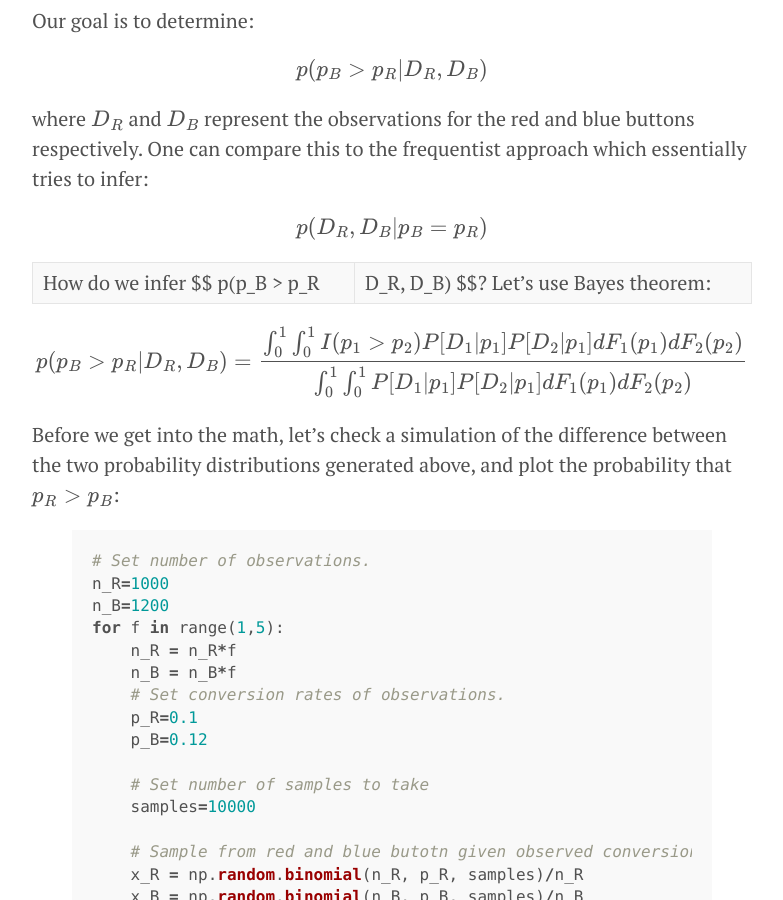
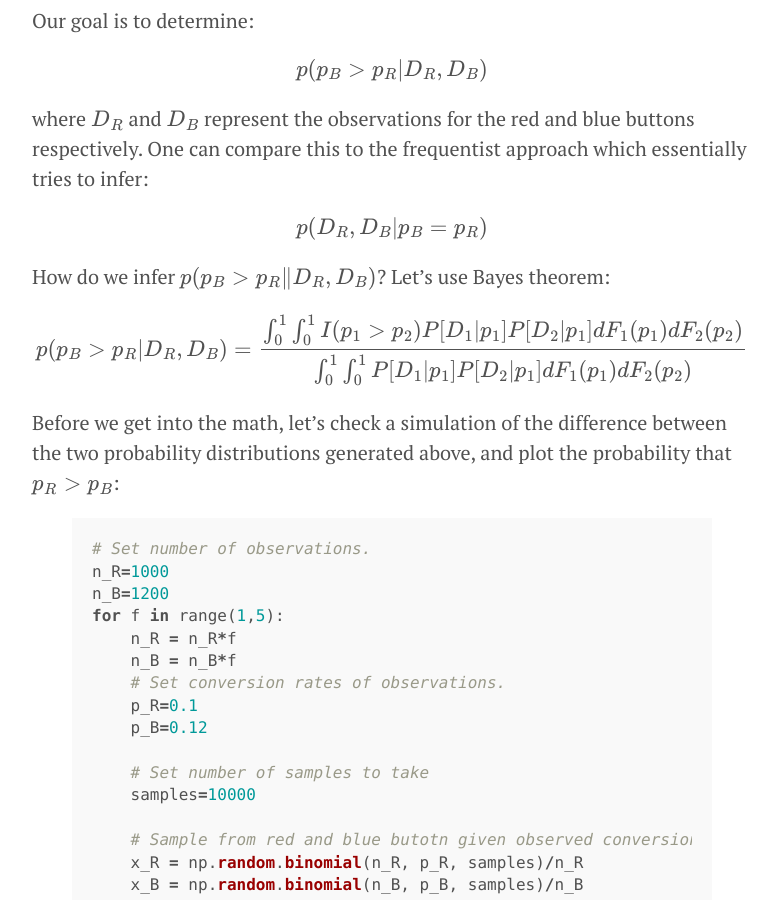
Before and after one commit to doriang102/doriang102.github.io, a Jekyll site: the page built from _posts/2017-05-28-hypothesis-testing.md, in a window 1280 px wide and 900 px high, scrolled down 8105 px. Shown: the whole window, without its empty margins (248-1031 px from the left). Built offline with Jekyll 4.4.1, drawn with Linux system fonts in a browser that asks for light colours; our own code applies the rules of GitHub Pages for plain Markdown files; formulas are drawn with MathJax 3.

```diff
--- a/_posts/2017-05-28-hypothesis-testing.md
+++ b/_posts/2017-05-28-hypothesis-testing.md
@@ -232,7 +232,7 @@ where $$D_R$$ and $$D_B$$ represent the observations for the red and blue button
 
 $$ p(D_R, D_B|p_B = p_R) $$
 
-How do we infer $$ p(p_B > p_R | D_R, D_B) $$? Let's use Bayes theorem:
+How do we infer $$ p(p_B > p_R \| D_R, D_B) $$? Let's use Bayes theorem:
 
 $$ p(p_B > p_R | D_R, D_B) = \frac{\int_0^1 \int_0^1 I(p_1 > p_2) P[D_1|p_1] P[D_2|p_1] dF_1(p_1) dF_2(p_2)}{\int_0 ^1 \int_0^1 P[D_1|p_1] P[D_2|p_1] dF_1(p_1) dF_2(p_2) }$$
 
```
